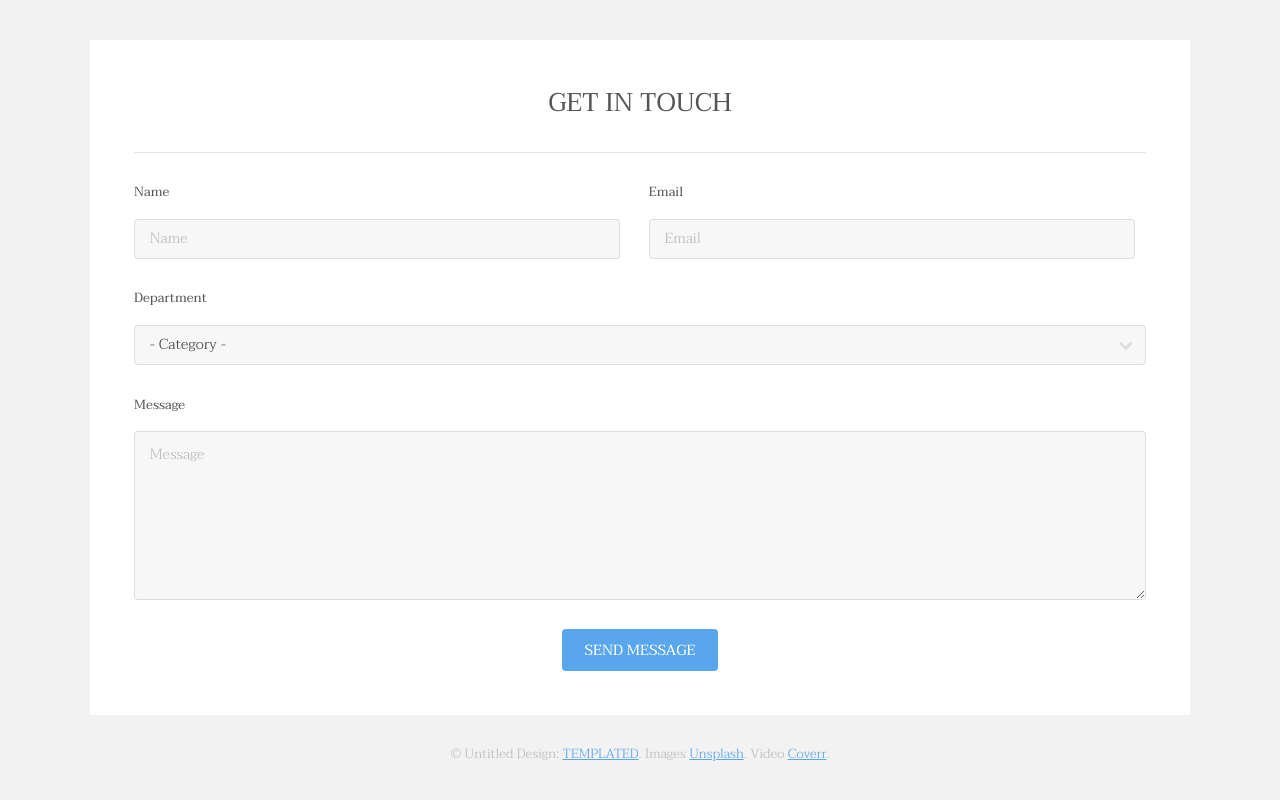
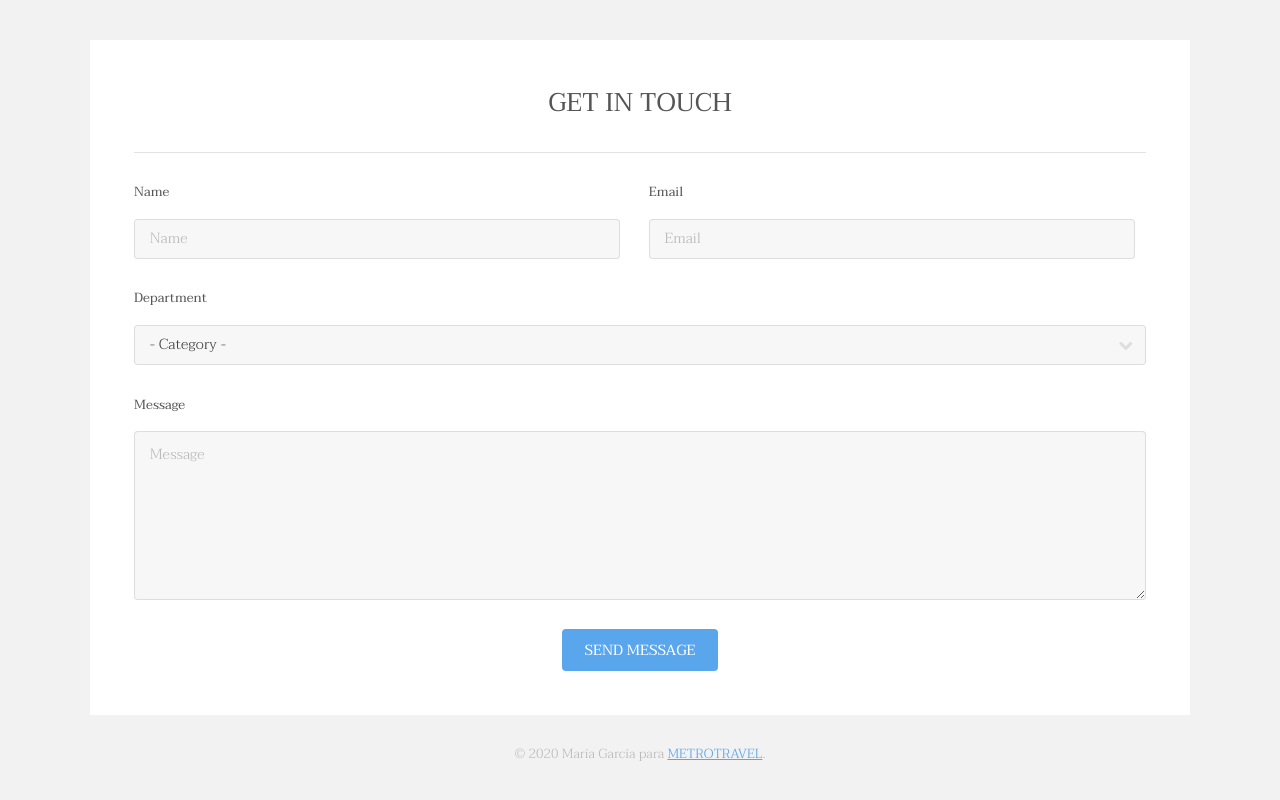
Before and after one commit to mariagtorres/04_REP_METROPOLITA, a plain HTML site: page index.html in a window 1280 px wide. Shown: the part 3231-4031 px from the top of the page. Drawn offline with Linux system fonts and the light colour scheme.

Commit message:
cambios en el pie de página por MARÍA

```diff
--- a/index.html
+++ b/index.html
@@ -189,7 +189,7 @@
 						</div>
 					</section>
 					<div class="copyright">
-						&copy; Untitled Design: <a href="https://templated.co/">TEMPLATED</a>. Images <a href="https://unsplash.com/">Unsplash</a>. Video <a href="http://coverr.co/">Coverr</a>.
+						&copy;  2020 María García para <a href="https://metro.travel/">METROTRAVEL</a>.
 					</div>
 				</div>
 			</footer>
```
